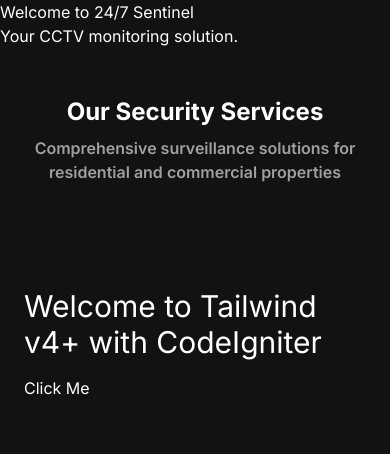
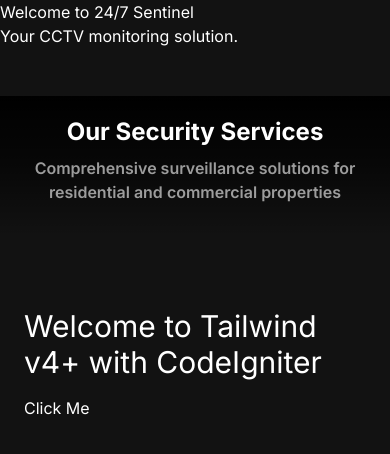
Before and after one commit to Dulaj007/SENTINEL_WEB_APP, a CodeIgniter 4 app: the page made by app/Views/pages/home.php in a window 390 px wide. Shown: the top 454 px of the page. Run offline with PHP 8.4 and a stand-in for CodeIgniter, Linux system fonts and the light colour scheme; the template is opened without the code that fills it, so the values that code supplies are empty; some libraries are stand-ins or nearby versions.

Commit message:
bg dark gradient added, titles modified in order be mobile user friendly & card set centered in mobile view

```diff
--- a/app/Views/section/services-home.php
+++ b/app/Views/section/services-home.php
@@ -1,16 +1,21 @@
-<section id="services" class="my-12 px-4 md:px-4">
+
+  <section id="services" class="relative my-12 px-4 md:px-4">
+  <!-- Background Gradient Overlay -->
+  <div class="absolute inset-0 bg-gradient-to-b from-black/100 via-black/60 to-transparent z-0"></div>
+
+
   <!-- Centered Titles -->
-  <div class="text-center mb-8">
+  <div class="relative z-10 text-center mb-8 pt-5">
     <h2 class="text-2xl md:text-4xl font-bold text-[var(--color-white)]">
-      Our Security Services
+       Our Security Services
     </h2>
     <h2 class="text-base md:text-xl font-semibold text-[var(--color-white-60)] mt-2">
-      Comprehensive surveillance solutions for residential and commercial properties
+        Comprehensive surveillance solutions for residential and commercial properties
     </h2>
   </div>
 
   <!-- Cards Row -->
-  <div class="flex flex-col md:flex-row justify-center gap-10 ">
+  <div class="flex flex-col md:flex-row justify-center items-center gap-10 ">
     <?php foreach($services as $service): ?>
       <?= view('cards/service-card', [
           'icon' => $service['icon'],
```
